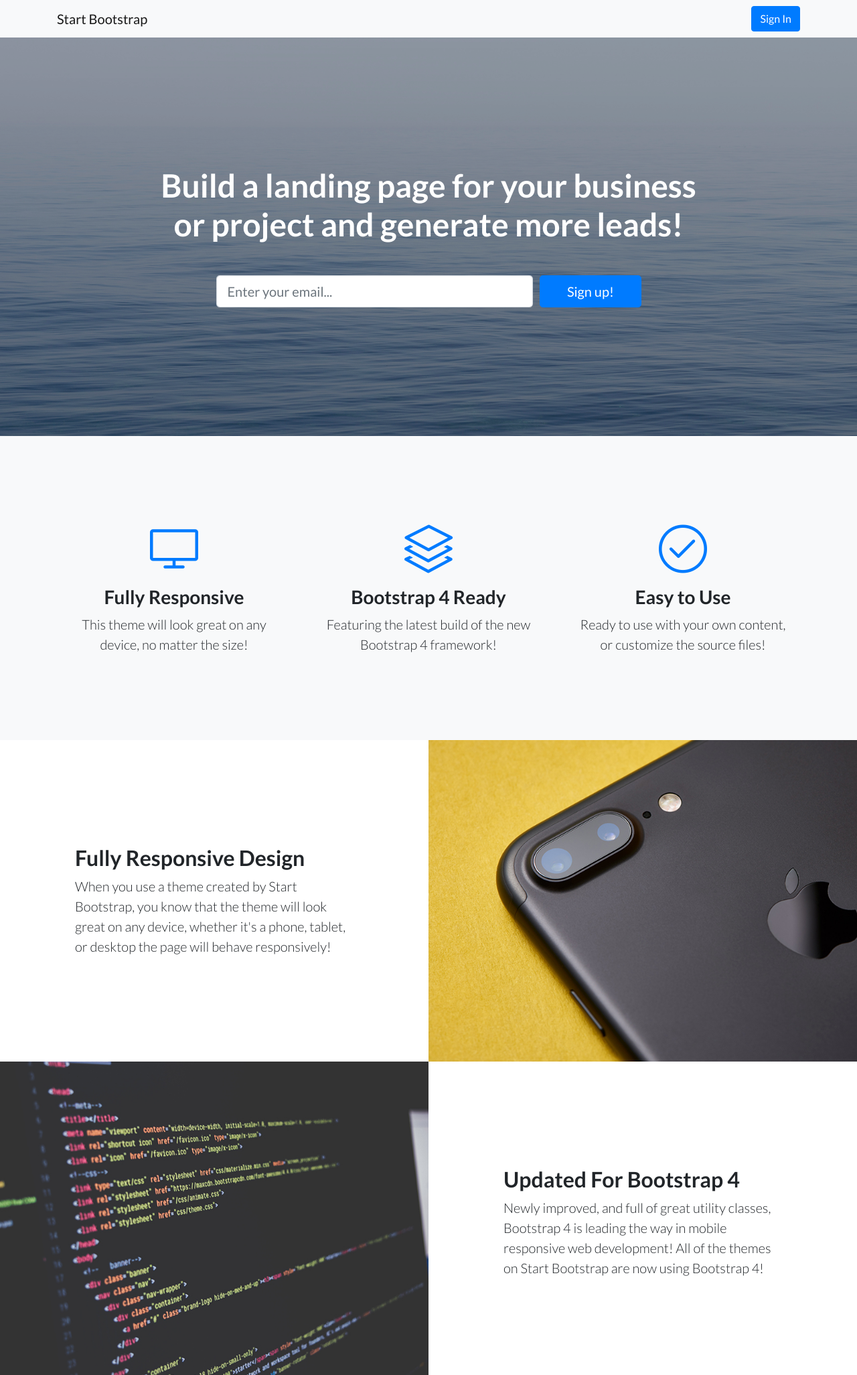
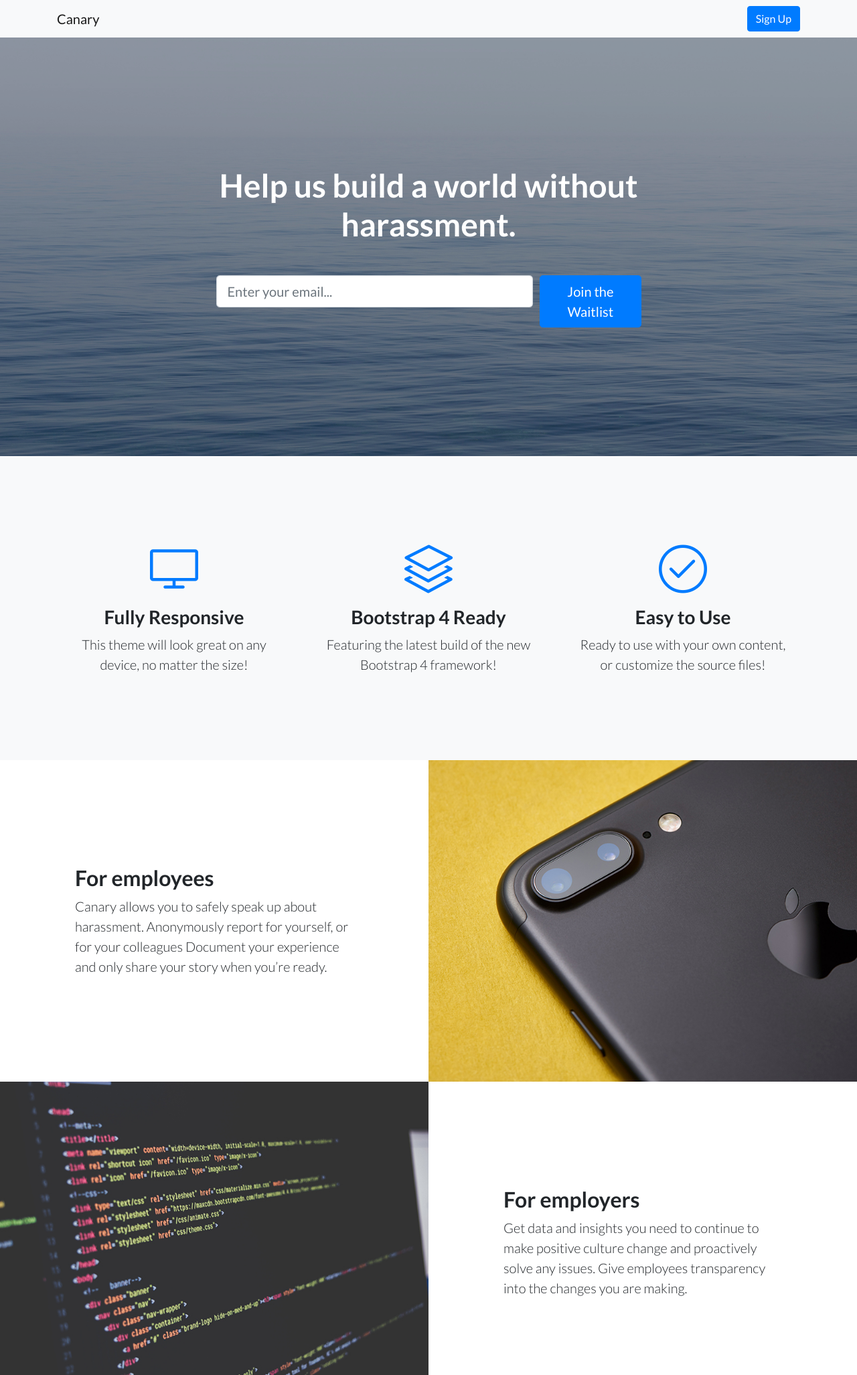
Before and after one commit to teamcanary/teamcanary.github.io, a website: page index.html in a window 1280 px wide. Shown: the top 2053 px of the page at 67% size. Drawn offline with Linux system fonts and the light colour scheme.

Commit message:
initial commit with bootstrap template and content

```diff
--- a/index.html
+++ b/index.html
@@ -8,7 +8,7 @@
   <meta name="description" content="">
   <meta name="author" content="">
 
-  <title>Landing Page - Start Bootstrap Theme</title>
+  <title>Canary</title>
 
   <!-- Bootstrap core CSS -->
   <link href="vendor/bootstrap/css/bootstrap.min.css" rel="stylesheet">
@@ -28,8 +28,8 @@
   <!-- Navigation -->
   <nav class="navbar navbar-light bg-light static-top">
     <div class="container">
-      <a class="navbar-brand" href="#">Start Bootstrap</a>
-      <a class="btn btn-primary" href="#">Sign In</a>
+      <a class="navbar-brand" href="#">Canary</a>
+      <a class="btn btn-primary" href="#">Sign Up</a>
     </div>
   </nav>
 
@@ -39,7 +39,7 @@
     <div class="container">
       <div class="row">
         <div class="col-xl-9 mx-auto">
-          <h1 class="mb-5">Build a landing page for your business or project and generate more leads!</h1>
+          <h1 class="mb-5">Help us build a world without harassment.</h1>
         </div>
         <div class="col-md-10 col-lg-8 col-xl-7 mx-auto">
           <form>
@@ -48,7 +48,7 @@
                 <input type="email" class="form-control form-control-lg" placeholder="Enter your email...">
               </div>
               <div class="col-12 col-md-3">
-                <button type="submit" class="btn btn-block btn-lg btn-primary">Sign up!</button>
+                <button type="submit" class="btn btn-block btn-lg btn-primary">Join the Waitlist</button>
               </div>
             </div>
           </form>
@@ -99,22 +99,22 @@
 
         <div class="col-lg-6 order-lg-2 text-white showcase-img" style="background-image: url('img/bg-showcase-1.jpg');"></div>
         <div class="col-lg-6 order-lg-1 my-auto showcase-text">
-          <h2>Fully Responsive Design</h2>
-          <p class="lead mb-0">When you use a theme created by Start Bootstrap, you know that the theme will look great on any device, whether it's a phone, tablet, or desktop the page will behave responsively!</p>
+          <h2>For employees</h2>
+          <p class="lead mb-0">Canary allows you to safely speak up about harassment. Anonymously report for yourself, or for your colleagues Document your experience and only share your story when you’re ready.</p>
         </div>
       </div>
       <div class="row no-gutters">
         <div class="col-lg-6 text-white showcase-img" style="background-image: url('img/bg-showcase-2.jpg');"></div>
         <div class="col-lg-6 my-auto showcase-text">
-          <h2>Updated For Bootstrap 4</h2>
-          <p class="lead mb-0">Newly improved, and full of great utility classes, Bootstrap 4 is leading the way in mobile responsive web development! All of the themes on Start Bootstrap are now using Bootstrap 4!</p>
+          <h2>For employers</h2>
+          <p class="lead mb-0">Get data and insights you need to continue to make positive culture change and proactively solve any issues. Give employees transparency into the changes you are making.</p>
         </div>
       </div>
       <div class="row no-gutters">
         <div class="col-lg-6 order-lg-2 text-white showcase-img" style="background-image: url('img/bg-showcase-3.jpg');"></div>
         <div class="col-lg-6 order-lg-1 my-auto showcase-text">
-          <h2>Easy to Use &amp; Customize</h2>
-          <p class="lead mb-0">Landing Page is just HTML and CSS with a splash of SCSS for users who demand some deeper customization options. Out of the box, just add your content and images, and your new landing page will be ready to go!</p>
+          <h2>For HR</h2>
+          <p class="lead mb-0">Know where and how to help, when you are most needed. Get evidence-backed reports, with all the information you need in one place.</p>
         </div>
       </div>
     </div>
@@ -156,7 +156,7 @@
     <div class="container">
       <div class="row">
         <div class="col-xl-9 mx-auto">
-          <h2 class="mb-4">Ready to get started? Sign up now!</h2>
+          <h2 class="mb-4">Interested? Sign up for our waiting list!</h2>
         </div>
         <div class="col-md-10 col-lg-8 col-xl-7 mx-auto">
           <form>
@@ -196,7 +196,7 @@
               <a href="#">Privacy Policy</a>
             </li>
           </ul>
-          <p class="text-muted small mb-4 mb-lg-0">&copy; Your Website 2019. All Rights Reserved.</p>
+          <p class="text-muted small mb-4 mb-lg-0">&copy; Canary 2019. All Rights Reserved.</p>
         </div>
         <div class="col-lg-6 h-100 text-center text-lg-right my-auto">
           <ul class="list-inline mb-0">
```
